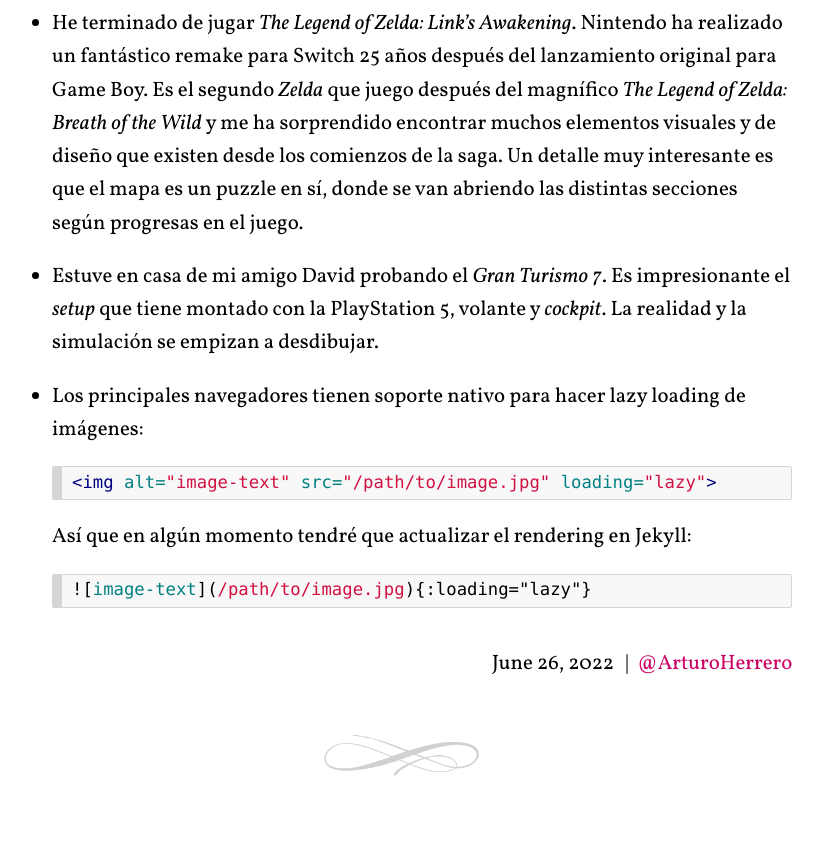
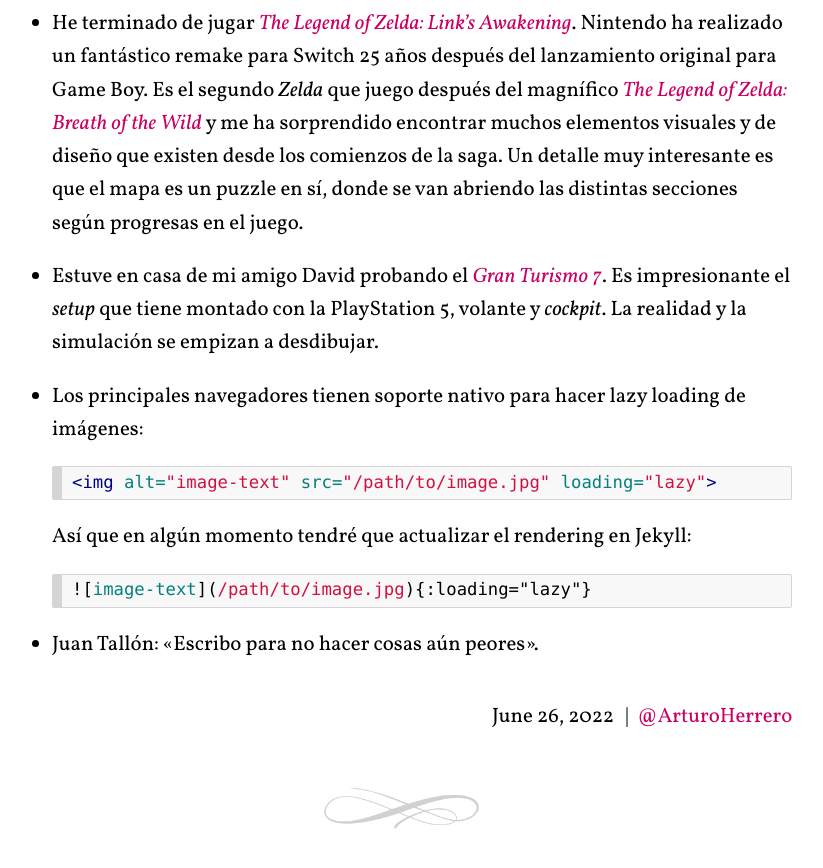
Before and after one commit to arturoherrero/arturoherrero.com, a Jekyll site: the page built from _weeknotes/2022/2022-06-26-1.md, in a window 1280 px wide and 900 px high, scrolled down 1227 px. Shown: the top 868 px of the window, without its empty margins (237-1060 px from the left). Built offline with Jekyll 4.4.1, drawn with Linux system fonts in a browser that asks for light colours; before the commit the page ends 2074 px from its top, so only the background shows below that; some of the changed lines change nothing that is shown.

Commit message:
Add links

````diff
--- a/_weeknotes/2022/2022-06-26-1.md
+++ b/_weeknotes/2022/2022-06-26-1.md
@@ -15,30 +15,30 @@
 - Sigo avanzando con mis lecturas sobre Rusia. Decidí leer sobre el país
 recorriendo la historia desde la actualidad hacia el pasado, seleccionando libros
 diferentes entre sí:
-  - *El fin del «Homo sovieticus»*. Con la ayuda de una grabadora y una pluma,
+  - *[El fin del «Homo sovieticus»][4]{:target="_blank" rel="noreferrer"}*. Con la ayuda de una grabadora y una pluma,
   Svetlana Aleksiévich recoge cientos de microhistorias de la tragedia que fue la URSS.
-  - *Terror y utopía: Moscú en 1937*. 1000 páginas perturbadoras que transcurren
+  - *[Terror y utopía: Moscú en 1937][5]{:target="_blank" rel="noreferrer"}*. 1000 páginas perturbadoras que transcurren
   entre el sueño (desarrollo urbanístico, efervescencia cultural) y la pesadilla
   (muerte de 1 millón y medio de personas, denuncias, juicios falsos).
-  - *Un caballero en Moscú*, de Amor Towles. Esta vez ficción, algo un poco más amable.
+  - *[Un caballero en Moscú][6]{:target="_blank" rel="noreferrer"}*, de Amor Towles. Esta vez ficción, algo un poco más amable.
   En 1922, los bolcheviques condenan al conde Aleksandr Rostov a pasar el resto
   de su vida en el hotel Metropol.
-  - *El maestro Juan Martínez que estaba allí*. Extraordinario Chaves Nogales
+  - *[El maestro Juan Martínez que estaba allí][7]{:target="_blank" rel="noreferrer"}*. Extraordinario Chaves Nogales
   recogiendo todas las pericias del bailarín flamenco Juan Martínez y su compañera,
   Sole, que fueron sorprendidos en Rusia en 1917: estalla la revolución, guerra civil,
   terror rojo, y hambruna.
 
-  Quizás cierro el ciclo con *Los Románov: 1613-1918*, de Simon Sebag Montefiore.
+  Quizás cierro el ciclo con *[Los Románov: 1613-1918][8]{:target="_blank" rel="noreferrer"}*, de Simon Sebag Montefiore.
 
-- He terminado de jugar *The Legend of Zelda: Link's Awakening*. Nintendo ha
+- He terminado de jugar *[The Legend of Zelda: Link's Awakening][9]{:target="_blank" rel="noreferrer"}*. Nintendo ha
 realizado un fantástico remake para Switch 25 años después
 del lanzamiento original para Game Boy. Es el segundo *Zelda* que juego después
-del magnífico *The Legend of Zelda: Breath of the Wild* y me ha sorprendido
+del magnífico *[The Legend of Zelda: Breath of the Wild][10]{:target="_blank" rel="noreferrer"}* y me ha sorprendido
 encontrar muchos elementos visuales y de diseño que existen desde los
 comienzos de la saga. Un detalle muy interesante es que el mapa es un puzzle en sí,
 donde se van abriendo las distintas secciones según progresas en el juego.
 
-- Estuve en casa de mi amigo David probando el *Gran Turismo 7*. Es impresionante el *setup*
+- Estuve en casa de mi amigo David probando el *[Gran Turismo 7][11]{:target="_blank" rel="noreferrer"}*. Es impresionante el *setup*
 que tiene montado con la PlayStation 5, volante y *cockpit*. La realidad y la
 simulación se empizan a desdibujar.
 
@@ -54,7 +54,17 @@
   ![image-text](/path/to/image.jpg){:loading="lazy"}
   ```
 
+- Juan Tallón: «Escribo para no hacer cosas aún peores».
+
 
 [1]: https://tomstu.art/
 [2]: https://mudge.name/
 [3]: https://irenealegre.com/log
+[4]: https://www.goodreads.com/book/show/28097372-el-fin-del-homo-sovieticus
+[5]: https://www.goodreads.com/book/show/25007715-terror-y-utop-a
+[6]: https://www.goodreads.com/book/show/42069120-un-caballero-en-mosc
+[7]: https://www.goodreads.com/book/show/2788920-el-maestro-juan-mart-nez-que-estaba-all
+[8]: https://www.goodreads.com/book/show/32872008-los-rom-nov
+[9]: https://www.3djuegos.com/juegos/analisis/34029/0/the-legend-of-zelda-links-awakening-2019/
+[10]: https://www.3djuegos.com/juegos/analisis/25275/0/the-legend-of-zelda-breath-of-the-wild/
+[11]: https://www.3djuegos.com/juegos/analisis/19778/0/gran-turismo-7/
````
